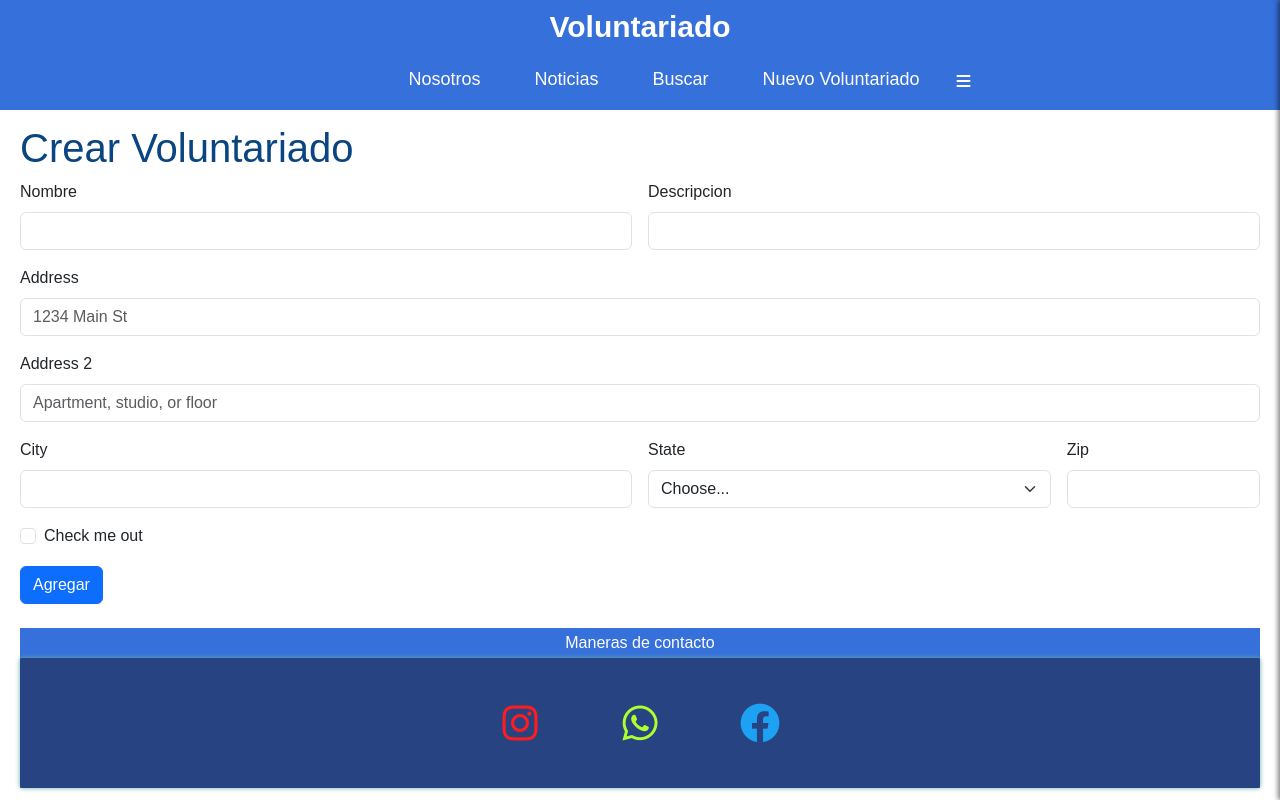
After one commit to Laraw22/sc502-3c2025-grupo4, a PHP site: page /app/partials/CrearVolutariado.php in a window 1280 px wide. The commit adds this page. Run offline with PHP 8.4, Linux system fonts and the light colour scheme.

Commit message:
Se crea el apartado de crear voluntariado

```diff
--- /dev/null
+++ b/sc502-3c2025-grupo4/app/partials/CrearVolutariado.php
@@ -0,0 +1,5 @@
+<?php include 'menu.php'; ?>
+
+<?php include '../views/Voluntariado/CrearVoluntariado.php'; ?>
+
+<?php include 'footer.php'; ?>
--- a/sc502-3c2025-grupo4/app/partials/menu.php
+++ b/sc502-3c2025-grupo4/app/partials/menu.php
@@ -23,7 +23,7 @@ if (session_status() === PHP_SESSION_NONE) {
     <li class="menu-item"><a href="../../index.php" class="link menu-link">Nosotros</a></li>
     <li class="menu-item"><a href="noticias.php" class="link menu-link">Noticias</a></li>
     <li class="menu-item"><a href="../views/Buscar/Buscar.php" class="link menu-link">Buscar</a></li>
-    <li class="menu-item">
+    <li class="menu-item"><a href="CrearVolutariado.php" class="link menu-link">Nuevo Voluntariado</a></li>
       <a href="#" class="menu-icon" id="menuToggle" style = "color: white;">
         <i class="fa-solid fa-bars" ></i></a>
     </li>
--- a/sc502-3c2025-grupo4/app/partials/navbar.php
+++ b/sc502-3c2025-grupo4/app/partials/navbar.php
@@ -12,7 +12,7 @@ if (session_status() === PHP_SESSION_NONE) {
     <li class="menu-item"><a href="index.php" class="link menu-link">Nosotros</a></li>
     <li class="menu-item"><a href="app/partials/noticias.php" class="link menu-link">Noticias</a></li>
     <li class="menu-item"><a href="app/views/Buscar/Buscar.php" class="link menu-link">Buscar</a></li>
-    <li class="menu-item">
+    <li class="menu-item"><a href="app/partials/CrearVolutariado.php" class="link menu-link">Nuevo Voluntariado</a></li>
       <a href="#" class="menu-icon" id="menuToggle" style = "color: white;">
         <i class="fa-solid fa-bars" ></i></a>
     </li>
--- /dev/null
+++ b/sc502-3c2025-grupo4/app/views/Voluntariado/CrearVoluntariado.php
@@ -0,0 +1,45 @@
+<h1>Crear Voluntariado</h1>
+<form class="row g-3">
+  <div class="col-md-6">
+    <label for="inputNombre" class="form-label">Nombre</label>
+    <input type="Nombre" class="form-control" id="inputNombre">
+  </div>
+  <div class="col-md-6">
+    <label for="inputdescripcion" class="form-label">Descripcion</label>
+    <input type="descripcion" class="form-control" id="inputdescripcion">
+  </div>
+  <div class="col-12">
+    <label for="inputAddress" class="form-label">Address</label>
+    <input type="text" class="form-control" id="inputAddress" placeholder="1234 Main St">
+  </div>
+  <div class="col-12">
+    <label for="inputAddress2" class="form-label">Address 2</label>
+    <input type="text" class="form-control" id="inputAddress2" placeholder="Apartment, studio, or floor">
+  </div>
+  <div class="col-md-6">
+    <label for="inputCity" class="form-label">City</label>
+    <input type="text" class="form-control" id="inputCity">
+  </div>
+  <div class="col-md-4">
+    <label for="inputState" class="form-label">State</label>
+    <select id="inputState" class="form-select">
+      <option selected>Choose...</option>
+      <option>...</option>
+    </select>
+  </div>
+  <div class="col-md-2">
+    <label for="inputZip" class="form-label">Zip</label>
+    <input type="text" class="form-control" id="inputZip">
+  </div>
+  <div class="col-12">
+    <div class="form-check">
+      <input class="form-check-input" type="checkbox" id="gridCheck">
+      <label class="form-check-label" for="gridCheck">
+        Check me out
+      </label>
+    </div>
+  </div>
+  <div class="col-12">
+    <button type="submit" class="btn btn-primary">Agregar</button>
+  </div>
+</form>
```
